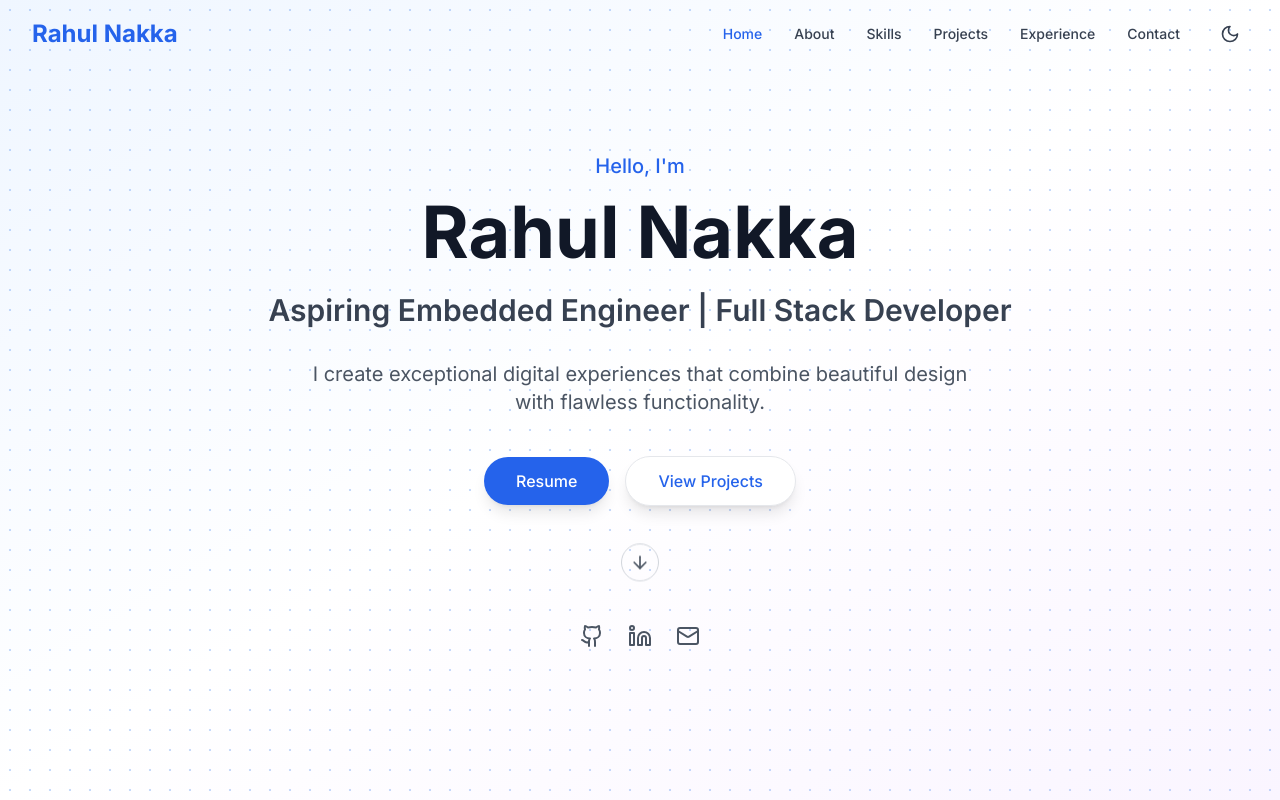
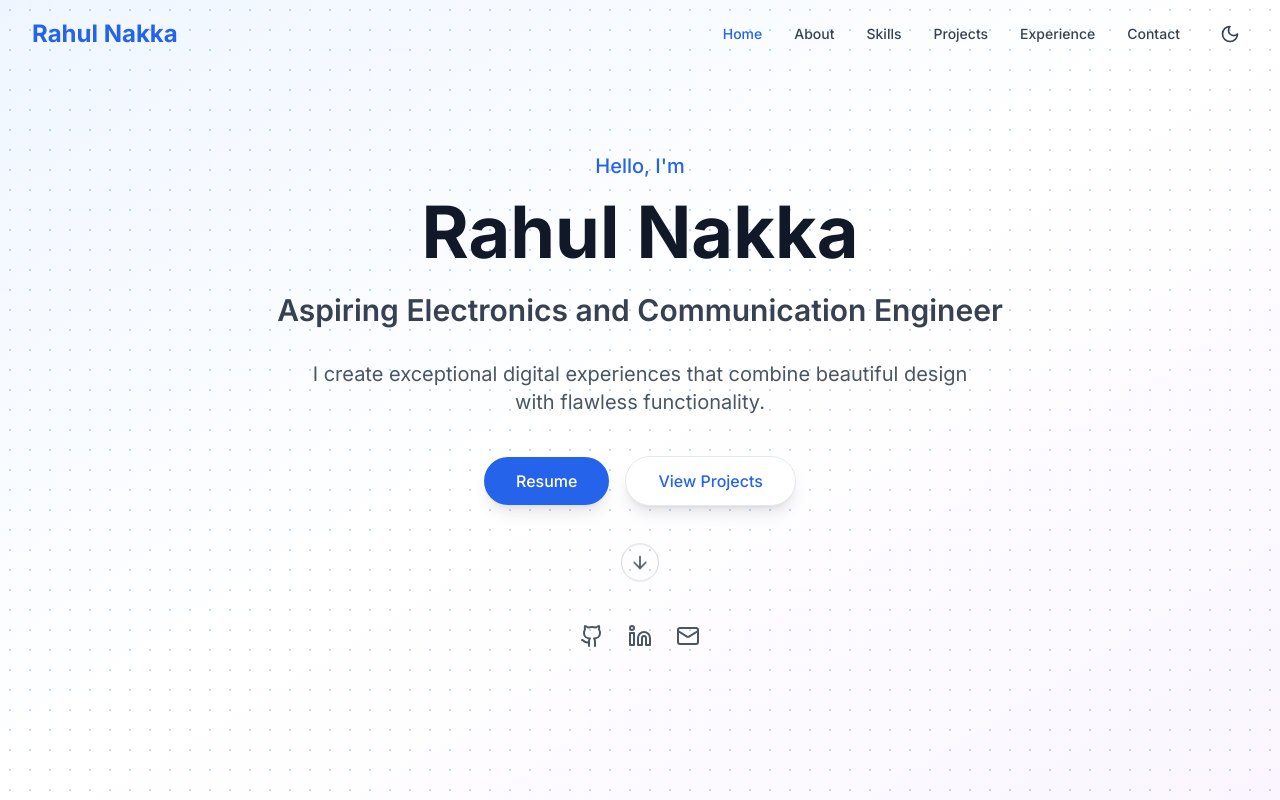
Before and after one commit to Rahul-Nakka-23/Rahul-Portfolio, a React (Vite) app: page / in a window 1280 px wide. Shown: the top 800 px of the page. Built offline with nearby package versions, Linux system fonts and the light colour scheme.

Commit message:
Update Hero.tsx

```diff
--- a/src/components/Hero.tsx
+++ b/src/components/Hero.tsx
@@ -61,7 +61,7 @@ const Hero: React.FC = () => {
             className="text-2xl md:text-3xl font-semibold mb-8 text-gray-700 dark:text-gray-300 opacity-0 animate-fadeInUp"
             style={{ animationDelay: '0.6s', animationFillMode: 'forwards' }}
           >
-            Aspiring Embedded Engineer | Full Stack Developer
+            Aspiring Electronics and Communication Engineer
           </h2>
 
           <p
```
